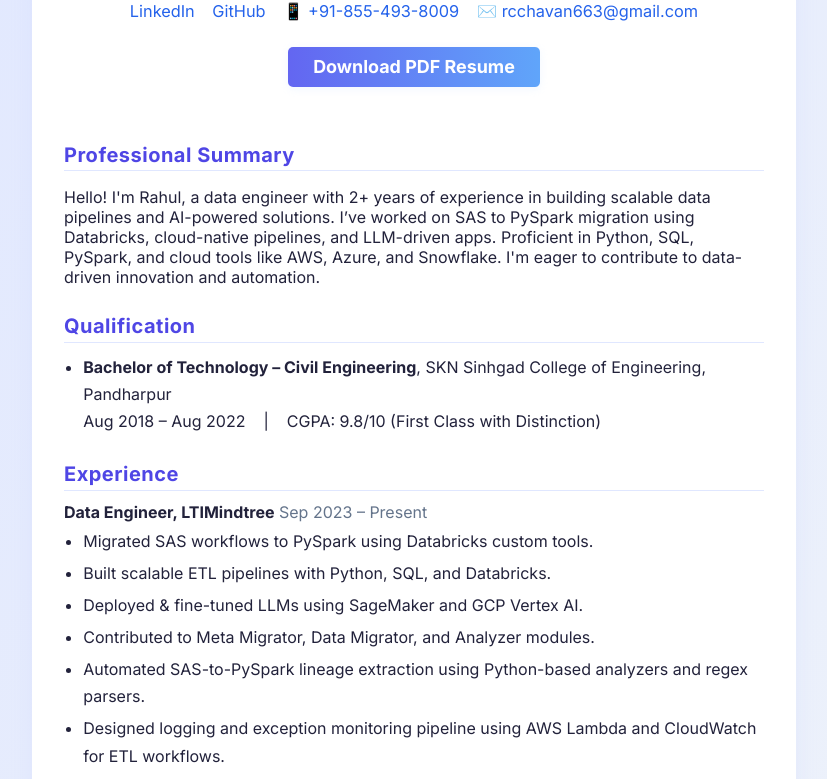
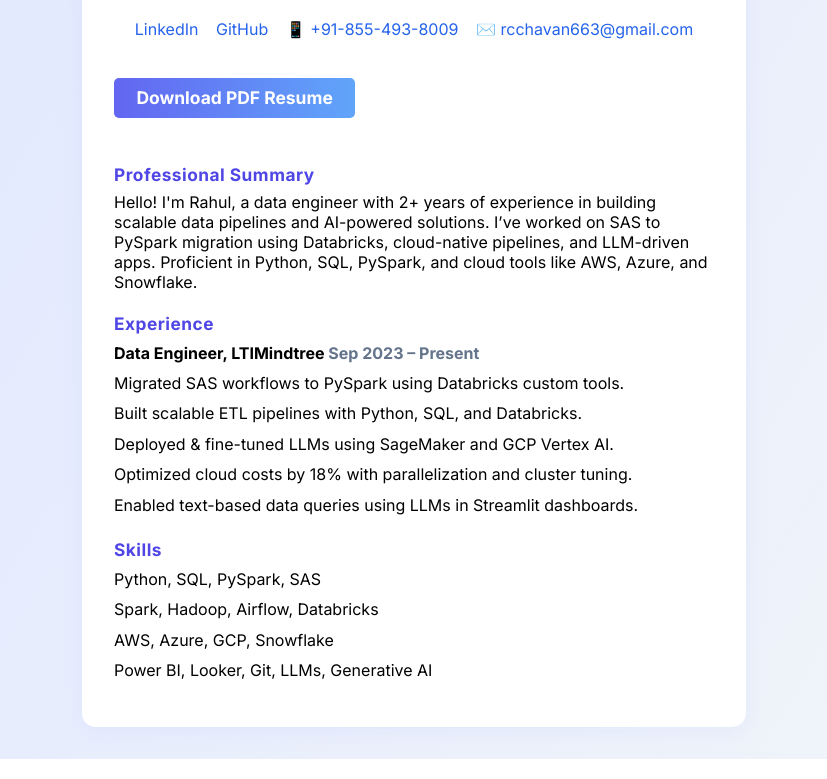
Before and after one commit to rahul21chavan/resume, a plain HTML site: page index.html in a window 1280 px wide. Shown: the part 154-933 px from the top of the page, without its empty margins (226-1053 px from the left). Drawn offline with Linux system fonts and the light colour scheme.

Commit message:
Update index.html

```diff
--- a/index.html
+++ b/index.html
@@ -2,218 +2,109 @@
 <html lang="en">
 <head>
   <meta charset="UTF-8">
-  <title>Rahul Chavan - Data Engineer Resume</title>
+  <title>Rahul Chavan - Data Engineer</title>
   <meta name="viewport" content="width=device-width, initial-scale=1">
-  <meta name="description" content="Rahul Chavan's professional resume as a data engineer.">
   <link href="https://fonts.googleapis.com/css2?family=Inter:wght@400;700&display=swap" rel="stylesheet">
   <style>
     body {
+      background: linear-gradient(120deg, #e0e7ff 0%, #f1f5f9 100%);
       font-family: 'Inter', Arial, sans-serif;
-      margin: 0;
-      padding: 0;
-      background: linear-gradient(120deg, #e0e7ff 0%, #f1f5f9 100%);
+      margin: 0; padding: 0;
       min-height: 100vh;
-      color: #22223b;
     }
-    .container {
-      max-width: 700px;
-      margin: 2.5rem auto;
+    .wrapper {
+      max-width: 600px;
+      margin: 2rem auto;
       background: #fff;
       border-radius: 14px;
       box-shadow: 0 4px 20px #c7d2fe44;
       padding: 2.5rem 2rem 2rem 2rem;
     }
-    .header {
+    h1 {
+      margin-top: 0;
+      color: #3730a3;
+      font-size: 2rem;
+      letter-spacing: 0.5px;
+    }
+    .headline { color: #64748b; margin-bottom: 1.3rem; }
+    .contacts {
       display: flex;
-      flex-direction: column;
+      flex-wrap: wrap;
+      gap: 1.1rem;
+      font-size: 1rem;
+      margin-bottom: 1.2rem;
       align-items: center;
-      margin-bottom: 2rem;
+      justify-content: center;
     }
-    .name {
-      font-size: 2.2rem;
-      font-weight: 700;
-      color: #3730a3;
-      letter-spacing: 1px;
-      margin-bottom: 0.2rem;
-    }
-    .position {
-      font-size: 1.15rem;
-      color: #64748b;
-      margin-bottom: 0.5rem;
-    }
-    .contact {
-      display: flex;
-      gap: 1.1rem;
-      flex-wrap: wrap;
-      justify-content: center;
-      margin-bottom: 0.6rem;
-    }
-    .contact a, .contact span {
+    .contacts a, .contacts span {
       color: #2563eb;
       text-decoration: none;
-      font-size: 1.02rem;
-      display: flex;
-      align-items: center;
-      gap: 0.3em;
     }
-    .contact a:hover { text-decoration: underline; }
-    .resume-download {
+    .contacts a:hover { text-decoration: underline; }
+    .section-title {
+      font-size: 1.08rem;
+      color: #4f46e5;
+      margin: 1.2em 0 0.4em 0;
+      font-weight: 700;
+      letter-spacing: 0.5px;
+    }
+    ul, li { margin:0; padding:0; list-style:none; }
+    ul { margin-bottom: 0.7em; }
+    li { margin-bottom: 0.3em; line-height: 1.6; }
+    .bold { font-weight: 600; }
+    .resume-link {
       display: inline-block;
-      margin: 1rem auto 1.5rem auto;
-      padding: 0.6rem 1.6rem;
+      margin: 1.2rem 0 1.6rem 0;
+      padding: 0.6rem 1.4rem;
       background: linear-gradient(90deg, #6366f1 0%, #60a5fa 100%);
       color: #fff;
       border-radius: 5px;
       font-weight: 600;
-      font-size: 1.12rem;
-      text-align: center;
+      font-size: 1.09rem;
       text-decoration: none;
-      box-shadow: 0 2px 8px #dbeafe66;
       transition: background 0.2s, transform 0.2s;
     }
-    .resume-download:hover, .resume-download:focus {
+    .resume-link:hover, .resume-link:focus {
       background: linear-gradient(90deg, #4338ca 0%, #2563eb 100%);
       transform: translateY(-2px) scale(1.03);
     }
-    section {
-      margin-bottom: 1.7rem;
-    }
-    h2 {
-      color: #4f46e5;
-      font-size: 1.25rem;
-      margin-bottom: 0.7rem;
-      margin-top: 0;
-      letter-spacing: 0.5px;
-      border-bottom: 1px solid #e0e7ff;
-      padding-bottom: 0.2rem;
-    }
-    ul, ol {
-      margin-top: 0.4em;
-      margin-bottom: 0.4em;
-      padding-left: 1.2em;
-    }
-    li {
-      margin-bottom: 0.3em;
-      line-height: 1.7;
-    }
-    .skills-list {
-      display: flex;
-      flex-wrap: wrap;
-      gap: 0.5rem 1.2rem;
-      margin-top: 0.4em;
-      margin-bottom: 0.2em;
-      list-style: none;
-      padding-left: 0;
-      font-size: 1rem;
-    }
-    .skills-list li {
-      background: #f1f5f9;
-      padding: 0.25em 0.65em;
-      border-radius: 4px;
-      margin: 0;
-      color: #3730a3;
-      font-weight: 500;
-    }
     @media (max-width: 700px) {
-      .container { padding: 1.2rem 0.3rem; }
-      .name { font-size: 1.45rem; }
-      .header { margin-bottom: 1.2rem; }
+      .wrapper { padding: 1.1rem 0.2rem; }
+      h1 { font-size: 1.35rem; }
     }
   </style>
 </head>
 <body>
-  <div class="container">
-    <header class="header">
-      <div class="name">Rahul Chavan</div>
-      <div class="position">Data Engineer</div>
-      <div class="contact">
-        <a href="https://www.linkedin.com/in/rahul21chavan" target="_blank" rel="noopener" title="LinkedIn">LinkedIn</a>
-        <a href="https://github.com/rahul21chavan" target="_blank" rel="noopener" title="GitHub">GitHub</a>
-        <span title="Phone">📱 +91-855-493-8009</span>
-        <a href="mailto:rcchavan663@gmail.com" title="Email">✉️ rcchavan663@gmail.com</a>
+  <div class="wrapper">
+    <h1>Rahul Chavan</h1>
+    <div class="headline">Data Engineer | Cloud & AI Solutions</div>
+    <div class="contacts">
+      <a href="https://www.linkedin.com/in/rahul21chavan" target="_blank">LinkedIn</a>
+      <a href="https://github.com/rahul21chavan" target="_blank">GitHub</a>
+      <span>📱 +91-855-493-8009</span>
+      <a href="mailto:rcchavan663@gmail.com">✉️ rcchavan663@gmail.com</a>
     </div>
-      <a class="resume-download" href="rahul_chavan_resume.pdf" target="_blank" rel="noopener">Download PDF Resume</a>
-    </header>
-
-    <section>
-      <h2>Professional Summary</h2>
-      <p>Hello! I'm Rahul, a data engineer with 2+ years of experience in building scalable data pipelines and AI-powered solutions. I’ve worked on SAS to PySpark migration using Databricks, cloud-native pipelines, and LLM-driven apps. Proficient in Python, SQL, PySpark, and cloud tools like AWS, Azure, and Snowflake. I'm eager to contribute to data-driven innovation and automation.</p>
-    </section>
-
-    <section>
-      <h2>Qualification</h2>
+    <a class="resume-link" href="rahul_chavan_resume.pdf" target="_blank">Download PDF Resume</a>
+    <div class="section-title">Professional Summary</div>
+    <div>
+      Hello! I'm Rahul, a data engineer with 2+ years of experience in building scalable data pipelines and AI-powered solutions. I’ve worked on SAS to PySpark migration using Databricks, cloud-native pipelines, and LLM-driven apps. Proficient in Python, SQL, PySpark, and cloud tools like AWS, Azure, and Snowflake.
+    </div>
+    <div class="section-title">Experience</div>
     <ul>
-        <li><b>Bachelor of Technology – Civil Engineering</b>, SKN Sinhgad College of Engineering, Pandharpur<br>
-          Aug 2018 – Aug 2022 &nbsp;&nbsp; | &nbsp;&nbsp; CGPA: 9.8/10 (First Class with Distinction)
-        </li>
-      </ul>
-    </section>
-
-    <section>
-      <h2>Experience</h2>
-      <b>Data Engineer, LTIMindtree</b> <span style="color:#64748b;">Sep 2023 – Present</span>
-      <ul>
+      <li class="bold">Data Engineer, LTIMindtree <span style="color:#64748b;">Sep 2023 – Present</span></li>
       <li>Migrated SAS workflows to PySpark using Databricks custom tools.</li>
       <li>Built scalable ETL pipelines with Python, SQL, and Databricks.</li>
       <li>Deployed & fine-tuned LLMs using SageMaker and GCP Vertex AI.</li>
-        <li>Contributed to Meta Migrator, Data Migrator, and Analyzer modules.</li>
-        <li>Automated SAS-to-PySpark lineage extraction using Python-based analyzers and regex parsers.</li>
-        <li>Designed logging and exception monitoring pipeline using AWS Lambda and CloudWatch for ETL workflows.</li>
-        <li>Collaborated with cross-functional teams to optimize cloud costs by 18% using job parallelization and cluster tuning in Databricks.</li>
+      <li>Optimized cloud costs by 18% with parallelization and cluster tuning.</li>
       <li>Enabled text-based data queries using LLMs in Streamlit dashboards.</li>
     </ul>
-    </section>
-
-    <section>
-      <h2>Projects</h2>
+    <div class="section-title">Skills</div>
     <ul>
-        <li>
-          <b>SmartQuery-AI:</b> Text-to-SQL app using Gemini, AgenticAI. XLSX upload → optimized SQL. <a href="#" target="_blank" rel="noopener">[Link]</a>
-        </li>
-        <li>
-          <b>MediBot:</b> Streamlit + Gemini-powered chatbot for hospital queries. <a href="#" target="_blank" rel="noopener">[Link]</a>
-        </li>
-        <li>
-          <b>Pik-Pok:</b> AWS-based video sharing app using EC2, S3, Lambda, CloudFront.
-        </li>
+      <li>Python, SQL, PySpark, SAS</li>
+      <li>Spark, Hadoop, Airflow, Databricks</li>
+      <li>AWS, Azure, GCP, Snowflake</li>
+      <li>Power BI, Looker, Git, LLMs, Generative AI</li>
     </ul>
-    </section>
-
-    <section>
-      <h2>Key Courses & Certifications</h2>
-      <ul>
-        <li>AWS Data Engineer Associate <a href="#" target="_blank" rel="noopener">[Link]</a></li>
-        <li>Snowflake SnowPro Core <a href="#" target="_blank" rel="noopener">[Link]</a></li>
-        <li>Databricks Data Engineer Associate <a href="#" target="_blank" rel="noopener">[Link]</a></li>
-        <li>Oracle Generative AI Certified <a href="#" target="_blank" rel="noopener">[Link]</a></li>
-        <li>Microsoft Fabric Analytics Associate <a href="#" target="_blank" rel="noopener">[Link]</a></li>
-      </ul>
-    </section>
-
-    <section>
-      <h2>Technical Skills</h2>
-      <ul class="skills-list">
-        <li>Python</li>
-        <li>SQL</li>
-        <li>PySpark</li>
-        <li>SAS</li>
-        <li>Spark</li>
-        <li>Hadoop</li>
-        <li>Airflow</li>
-        <li>Databricks</li>
-        <li>AWS (S3, Glue, Lambda)</li>
-        <li>Azure (Data Factory)</li>
-        <li>GCP (Vertex AI)</li>
-        <li>Snowflake</li>
-        <li>Power BI</li>
-        <li>Looker</li>
-        <li>Git</li>
-        <li>LLMs</li>
-        <li>RAG pipelines</li>
-        <li>Generative AI</li>
-        <li>Chatbots</li>
-      </ul>
-    </section>
   </div>
 </body>
 </html>
```
Lines whose indentation alone changed are shown as unchanged.
